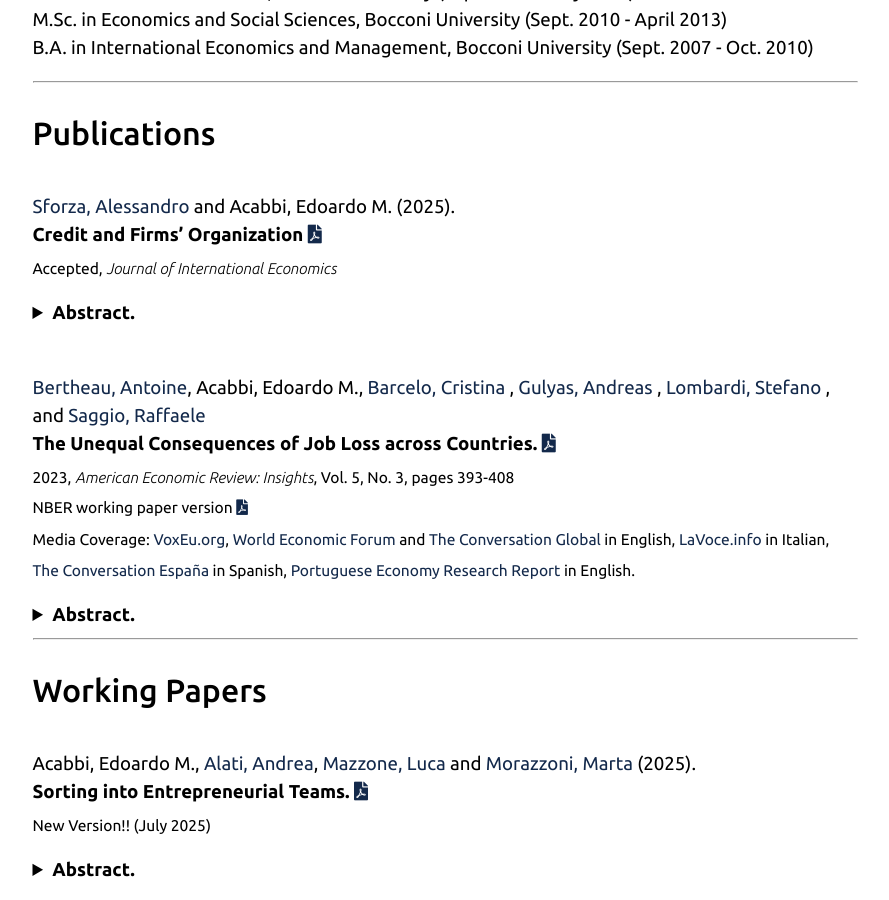
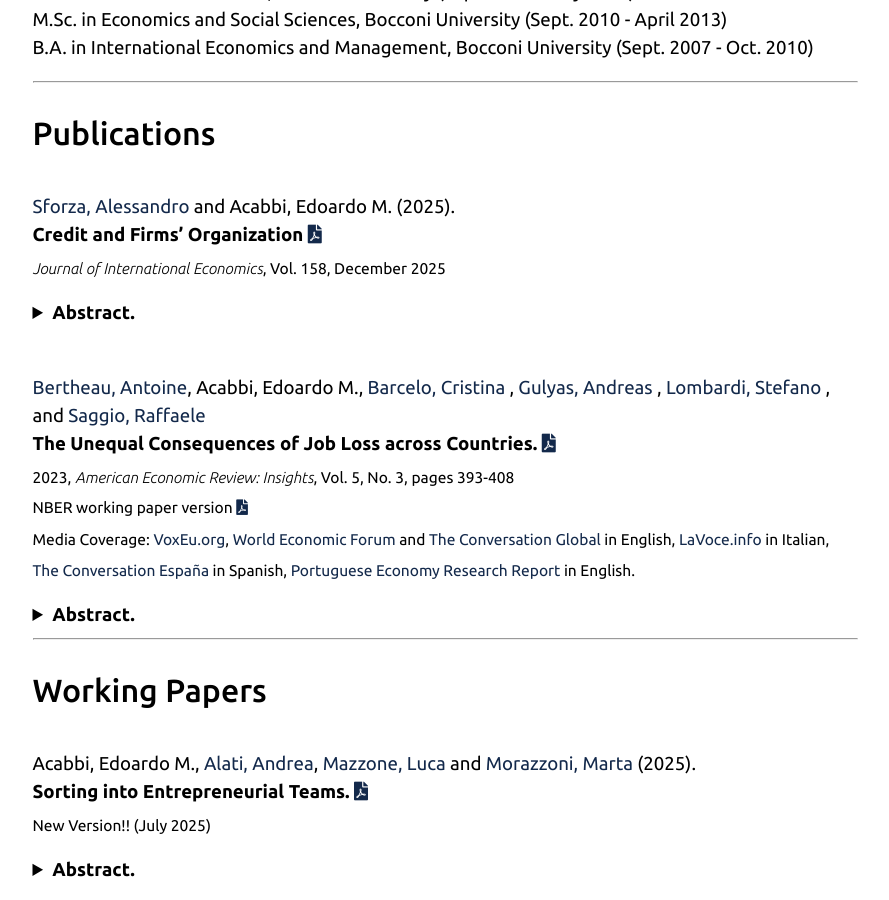
Before and after one commit to eacabbi/eacabbi.github.io, a Jekyll site: the page built from index.md, in a window 1280 px wide and 900 px high, scrolled down 882 px. Shown: the whole window, without its empty margins (195-1084 px from the left). Built offline with Jekyll 4.4.1, drawn with Linux system fonts in a browser that asks for light colours; some web fonts are replaced.

Commit message:
update JIE

```diff
--- a/index.md
+++ b/index.md
@@ -24,8 +24,8 @@ B.A. in International Economics and Management, Bocconi University (Sept. 2007 -
 
 <br>
 <a href="https://sites.google.com/site/alessandrosforza87/home"> Sforza, Alessandro</a> and Acabbi, Edoardo M. (2025).
-<br>**Credit and Firms' Organization**  <a href="{{ site.url }}/docs/SA.pdf" class="{{ site.pdf_icon }}" title="{{ site.pdf_title }}" id="icon"></a>
-<br> <sub> Accepted, _Journal of International Economics_ </sub>
+<br>**Credit and Firms' Organization**  <a href="https://www.sciencedirect.com/science/article/pii/S0022199625001291?via%3Dihub" class="{{ site.pdf_icon }}" title="{{ site.pdf_title }}" id="icon"></a>
+<br> <sub> _Journal of International Economics_, Vol. 158, December 2025 </sub>
 
 <details>
 <summary><b> Abstract. </b></summary>
```
Also changed, not shown: 1 other file.
